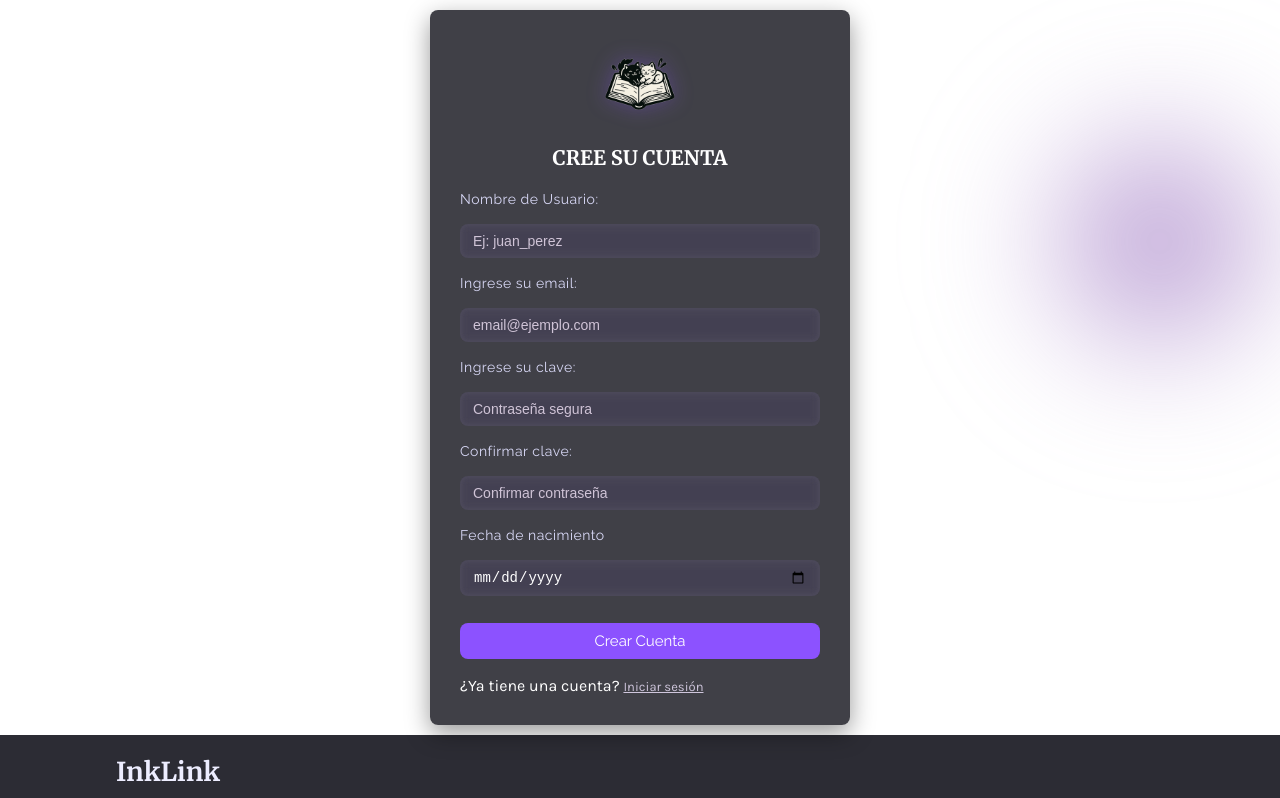
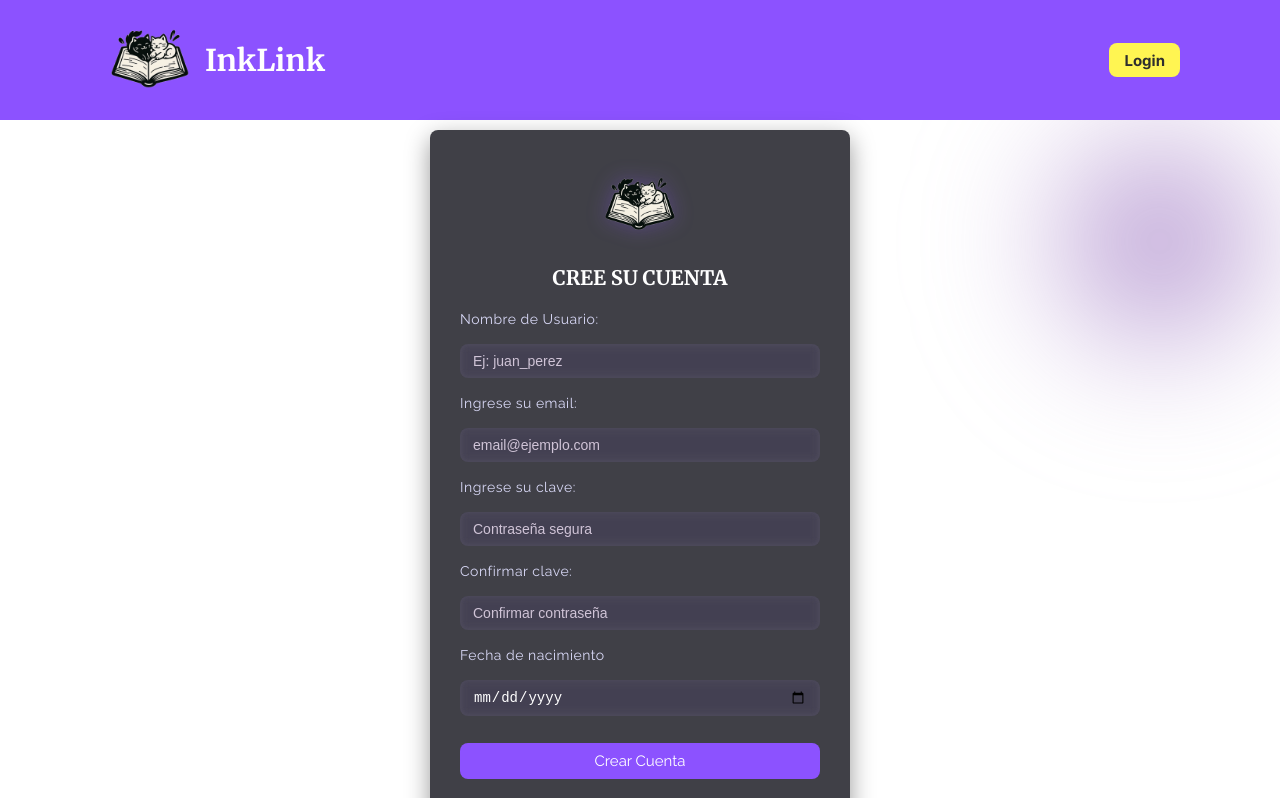
Before and after one commit to GGabi40/TPI-Programacion3, a React (Vite) app in the folder frontend/: page /register in a window 1280 px wide. Shown: the top 798 px of the page. Built offline with nearby package versions, Linux system fonts and the light colour scheme.

Commit message:
fixed TopNav - Register button

```diff
--- a/frontend/src/components/nav/TopNav.jsx
+++ b/frontend/src/components/nav/TopNav.jsx
@@ -1,10 +1,12 @@
-import React from 'react'
-import '../../styles/nav/topNav.css'
-import { Link } from 'react-router'
+import React from 'react';
+import '../../styles/nav/topNav.css';
+import { Link } from 'react-router';
+import { useState } from 'react';
 
 import logo from '../../assets/img/logo/Logo-InkLink.webp';
+import Register from '../register/Register';
 
-const TopNav = () => {
+const TopNav = ({ showRegisterButton }) => {
   return (
     <nav id='topNav'>
         <div className="logo top">
@@ -14,10 +16,12 @@ const TopNav = () => {
 
         <div className="buttons top">
             <Link to="/" className="link-button">Login</Link>
+            {showRegisterButton && (
             <Link to="/register" className="link-button">Register</Link>
+            )}
         </div>
     </nav>
-  )
-}
+  );
+};
 
-export default TopNav
+export default TopNav;
--- a/frontend/src/components/register/Register.jsx
+++ b/frontend/src/components/register/Register.jsx
@@ -1,12 +1,13 @@
 import React from "react";
 import Footer from "../footer/Footer";
-
+import TopNav from "../nav/TopNav";
 import logo from "../../assets/img/logo/Logo-InkLink.webp";
 import { Link } from "react-router";
 
 const Register = () => {
   return (
     <div>
+      <TopNav showRegisterButton={false} />
       <div className="background-animated">
         <div className="light-orb"></div>
       </div>
--- a/frontend/src/pages/home/Home.jsx
+++ b/frontend/src/pages/home/Home.jsx
@@ -16,7 +16,7 @@ import { Link } from "react-router";
 const Home = () => {
   return (
     <div className="home-container">
-      <TopNav />
+      <TopNav showRegisterButton={true} />
 
       <main className="container">
         <h2 className="text-align">
```
Also changed, not shown: 1 other file (tests, documents, lock files or other folders).
